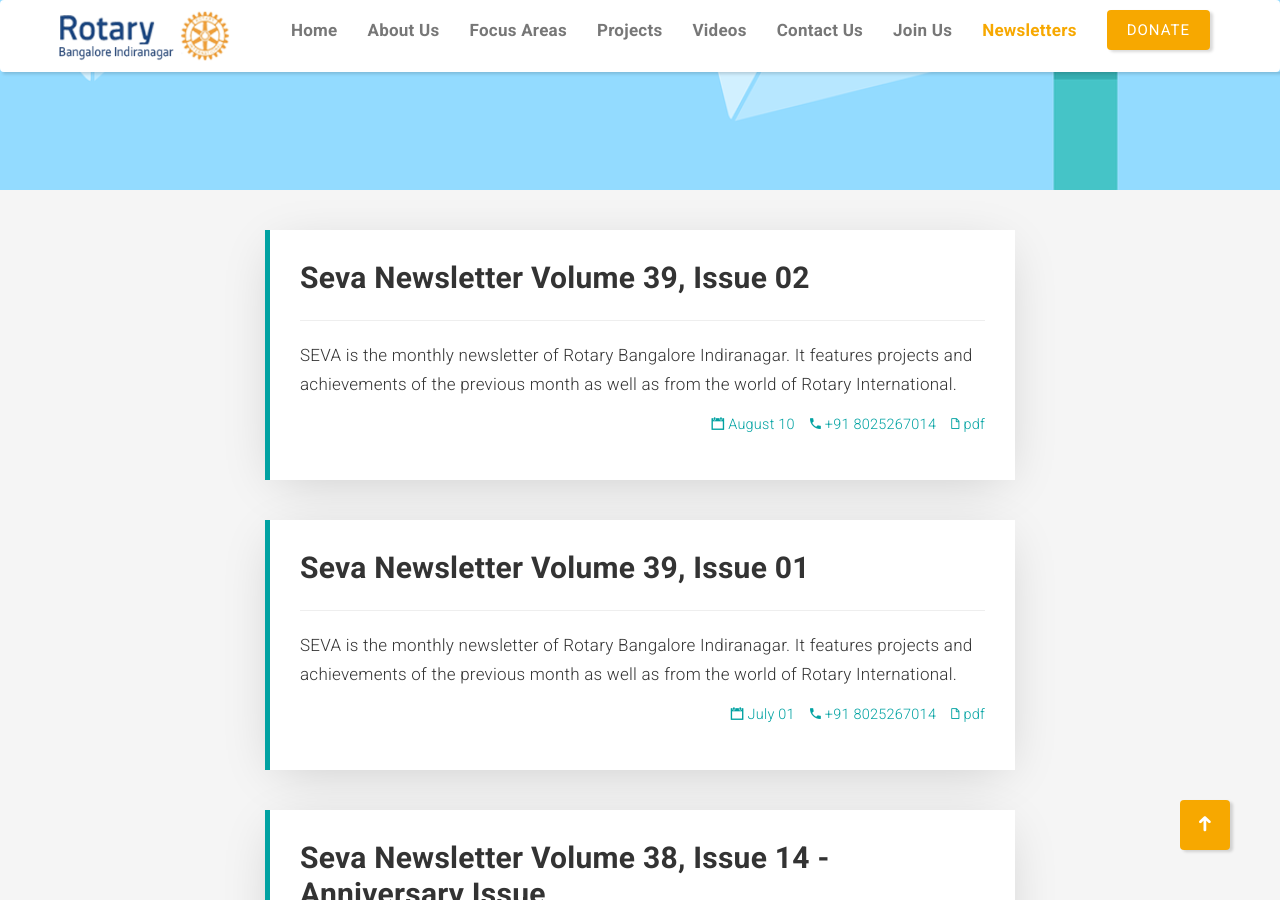
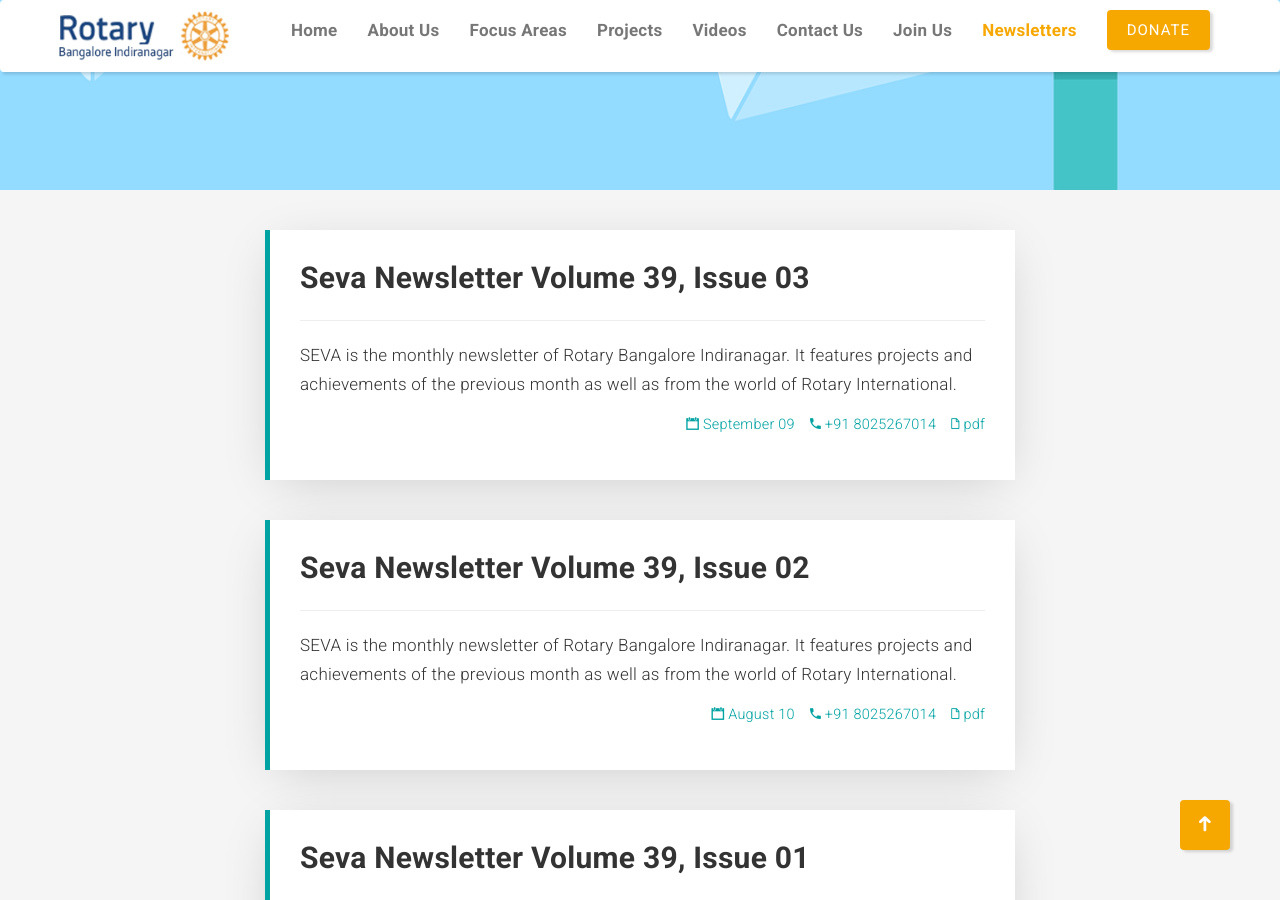
Before and after one commit to sharathdt/rtry, a Jekyll site: the page built from newsletters.html, in a window 1280 px wide and 900 px high, scrolled down 396 px. Built offline with Jekyll 4.4.1, drawn with Linux system fonts in a browser that asks for light colours; some web fonts are replaced.

Commit message:
add seva newsletter

```diff
--- a/_data/newsletters.yml
+++ b/_data/newsletters.yml
@@ -119,3 +119,10 @@
   contact: '+91 8025267014'
   id: august-10
   pdf: SEVA-Vol-39-Issue-02.pdf
+
+- title: Seva Newsletter Volume 39, Issue 03
+  description: 'SEVA is the monthly newsletter of Rotary Bangalore Indiranagar. It features projects and achievements of the previous month as well as from the world of Rotary International.'
+  date: September 09
+  contact: '+91 8025267014'
+  id: september-09
+  pdf: SEVA-Vol-39-Issue-03.pdf
```
Also changed, not shown: 1 other file.
